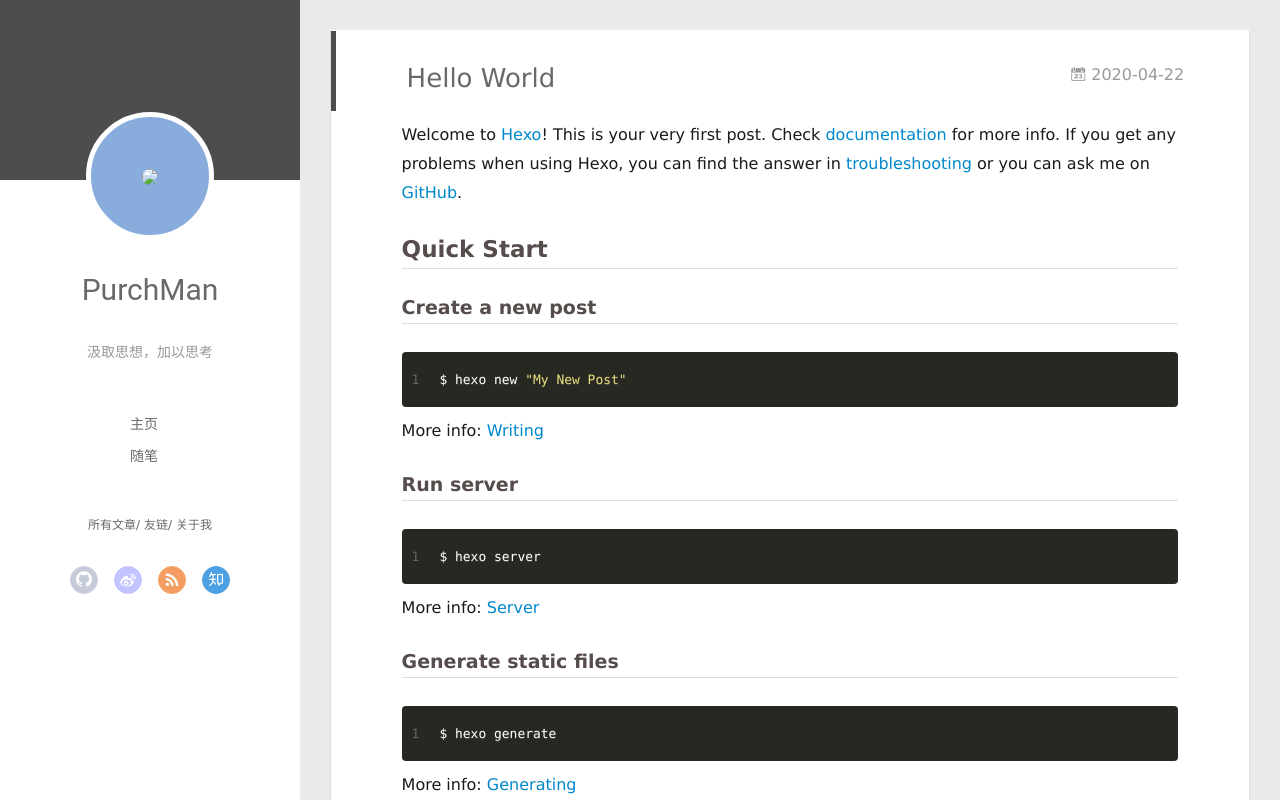
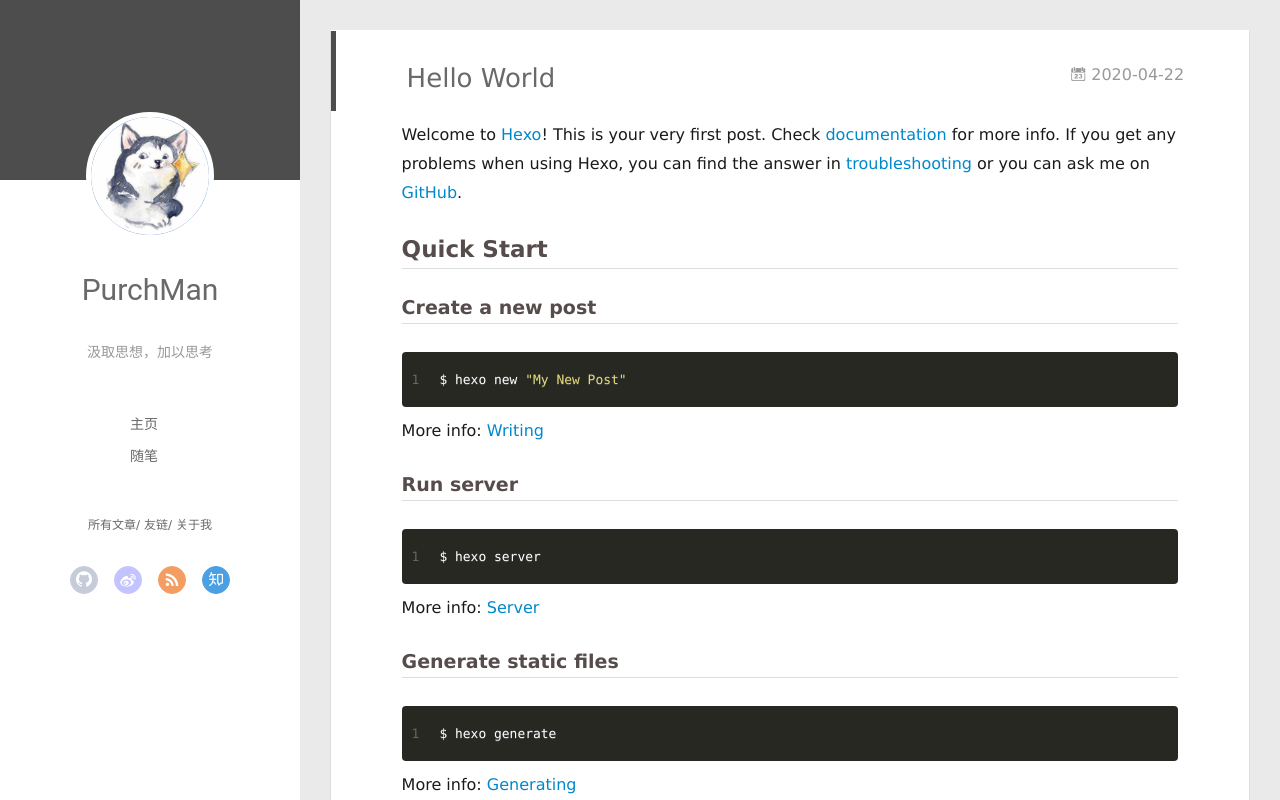
Before and after one commit to ProHzen/prohzen.github.io, a plain HTML site: page 2020/04/22/hello-world/index.html in a window 1280 px wide. Drawn offline with Linux system fonts and the light colour scheme.

Commit message:
Site updated: 2020-04-23 20:40:29

```diff
--- a/2020/04/22/hello-world/index.html
+++ b/2020/04/22/hello-world/index.html
@@ -46,7 +46,7 @@
 <div class="intrude-less">
 	<header id="header" class="inner">
 		<a href="/" class="profilepic">
-			<img src="/image/logo.jpg" class="js-avatar">
+			<img src="/img/logo.jpg" class="js-avatar">
 		</a>
 		<hgroup>
 		  <h1 class="header-author"><a href="/">PurchMan</a></h1>
@@ -106,7 +106,7 @@
 	<div class="intrude-less">
 		<header id="header" class="inner">
 			<div class="profilepic">
-				<img src="/image/logo.jpg" class="js-avatar">
+				<img src="/img/logo.jpg" class="js-avatar">
 			</div>
 			<hgroup>
 			  <h1 class="header-author js-header-author">PurchMan</h1>
```
Also changed, not shown: 2020/04/23/“编译优化”/index.html (+2 -2 lines), archives/2020/04/index.html (+2 -2 lines), archives/2020/index.html (+2 -2 lines), archives/index.html (+2 -2 lines), index.html (+2 -2 lines), img/logo.jpg (added).
